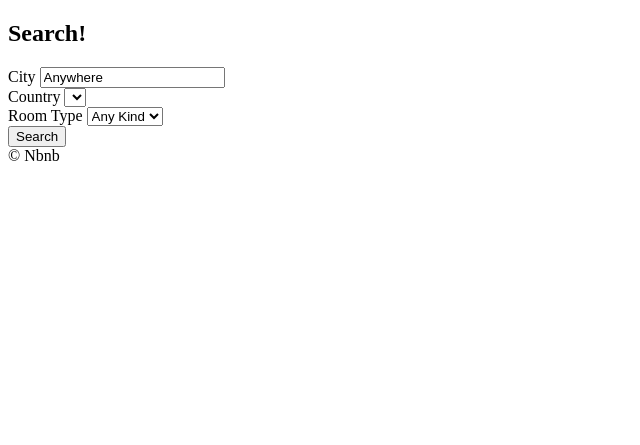
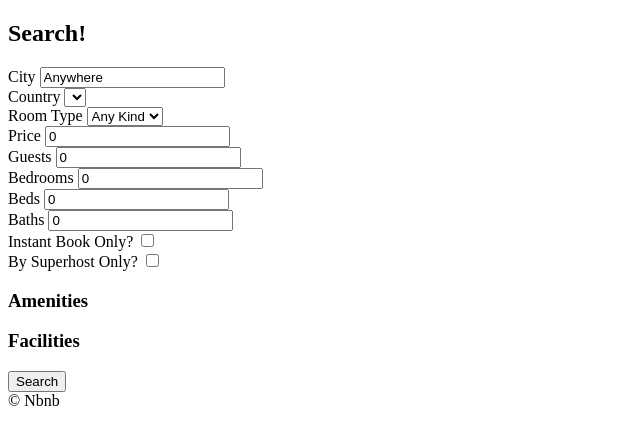
Before and after one commit to jhunderdog/airbnb-clone, a Django app: page /rooms/search/ in a window 1280 px wide. Shown: the part 60-505 px from the top of the page, without its empty margins (0-640 px from the left). Run offline with Django 3.2, Linux system fonts and the light colour scheme; data that the repository does not hold is empty.

Commit message:
Finishing the Form

```diff
--- a/rooms/views.py
+++ b/rooms/views.py
@@ -30,8 +30,21 @@ def search(request):
     country = request.GET.get("country", "KR")
     room_type = int(request.GET.get("room_type", 0))
     room_types = models.Roomtype.objects.all()
-    print(country)
-    form = {"city": city, "s_room_type": room_type,  "s_country": country}
-    choices = {"countries": countries, "room_types": room_types}
+    amenities = models.Amenity.objects.all()
+    facilities = models.Facility.objects.all()
+    price = int(request.GET.get("price", 0))
+    guests = int(request.GET.get("guests", 0))
+    bedrooms = int(request.GET.get("bedrooms", 0))
+    beds = int(request.GET.get("beds", 0))
+    baths = int(request.GET.get("baths", 0))
+    s_amenities = request.GET.getlist("amenities")
+    s_facilities = request.GET.getlist("facilities")
+    instant = request.GET.get("instant", False)
+    super_host = request.GET.get("super_host", False)
+
+    print(s_amenities, s_facilities)
+    print(amenities)
+    form = {"city": city, "s_room_type": room_type,  "s_country": country, "price": price, "guests": guests, "bedrooms": bedrooms, "beds": beds, "baths": baths, "s_amenities":s_amenities, "s_facilities": s_facilities, "instant": instant, "super_host": super_host}
+    choices = {"countries": countries, "room_types": room_types, "amenities": amenities, "facilities": facilities }
 
     return render(request, "rooms/search.html", {**form, **choices})
--- a/templates/rooms/search.html
+++ b/templates/rooms/search.html
@@ -31,5 +31,55 @@
                 {% endfor %}
             </select>
         </div>
+        <div>
+            <label for="price">Price</label>
+            <input value="{{price}}" type="number" name="price" id="price" placeholder="Price"/>
+        </div>
+        <div>
+            <label for="guests">Guests</label>
+            <input value="{{guests}}" type="number" name="guests" id="guests" placeholder="Guests"/>
+        </div>
+        <div>
+            <label for="bedrooms">Bedrooms</label>
+            <input value="{{bedrooms}}" type="number" name="bedrooms" id="bedrooms" placeholder="Bedrooms"/>
+        </div>
+        <div>
+            <label for="beds">Beds</label>
+            <input value="{{beds}}" type="number" name="beds" id="beds" placeholder="Beds"/>
+        </div>
+        <div>
+            <label for="baths">Baths</label>
+            <input value="{{baths}}" type="number" name="baths" id="baths" placeholder="Baths"/>
+        </div>
+        <div>
+            <label for="instant">Instant Book Only?</label>
+            <input type="checkbox" name="instant" id="instant"{% if instant %}checked{% endif %}/>
+        </div>
+        <div>
+            <label for="super_host">By Superhost Only?</label>
+            <input type="checkbox" name="super_host" id="super_host" {% if super_host %}checked{% endif %}/>
+        </div>
+        <div>
+            <h3>Amenities</h3>
+            <ul>
+                {% for amenity in amenities %}
+                    <li>
+                        <label for="a_{{amenity.pk}}">{{amenity.name}}</label>
+                        <input value={{amenity.pk}} id="a_{{amenity.pk}}" name="amenities" type="checkbox" {% if amenity.pk|slugify in s_amenities %}checked {% endif %} />
+                    </li>
+                {% endfor %}
+            </ul>
+        </div>
+        <div>
+            <h3>Facilities</h3>
+            <ul>
+                {% for facility in facilities %}
+                    <li>
+                        <label for="f_{{facility.pk}}">{{facility.name}}</label>
+                        <input value={{facility.pk}} id="f_{{facility.pk}}" name="facilities" type="checkbox" {% if facility.pk|slugify in s_facilities %}checked {% endif %} />
+                    </li>
+                {% endfor %}
+            </ul>
+        </div>
         <button>Search</button>
 {% endblock %}
```
